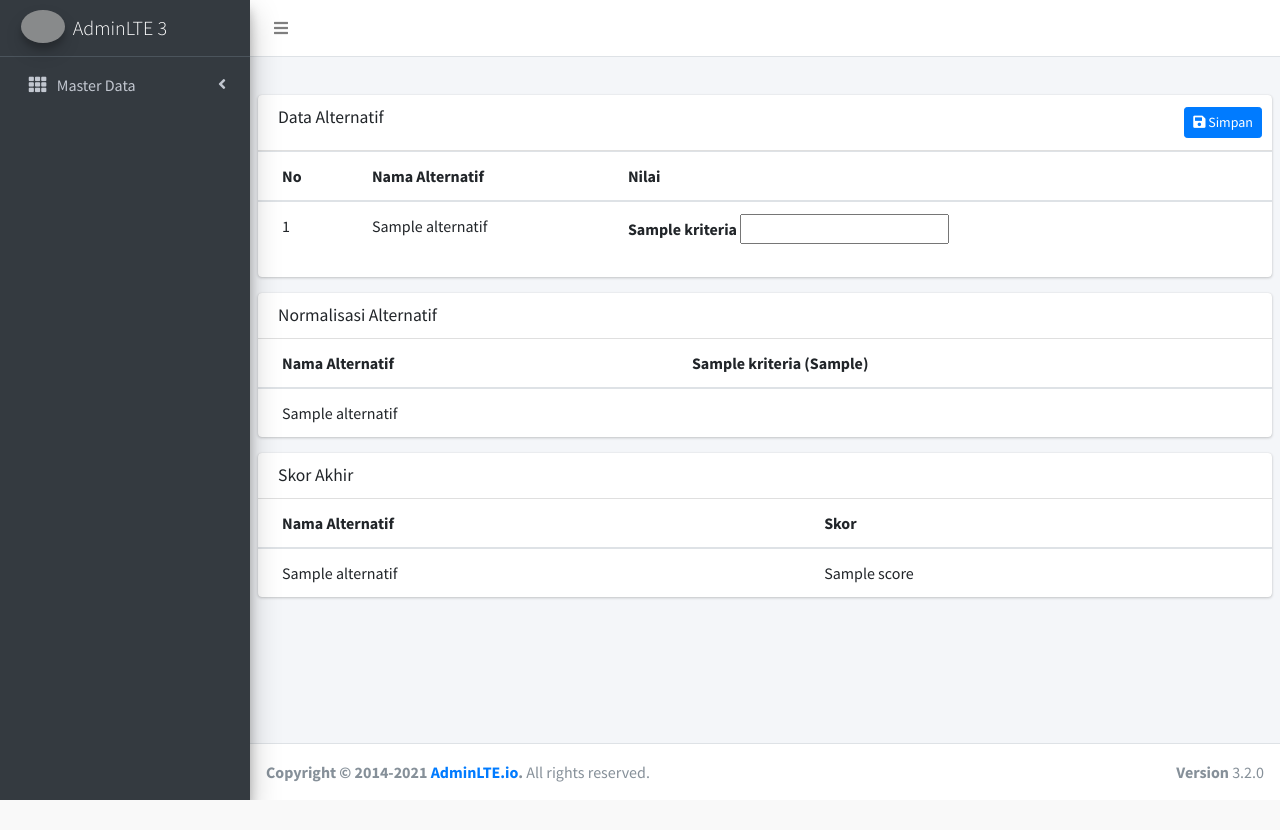
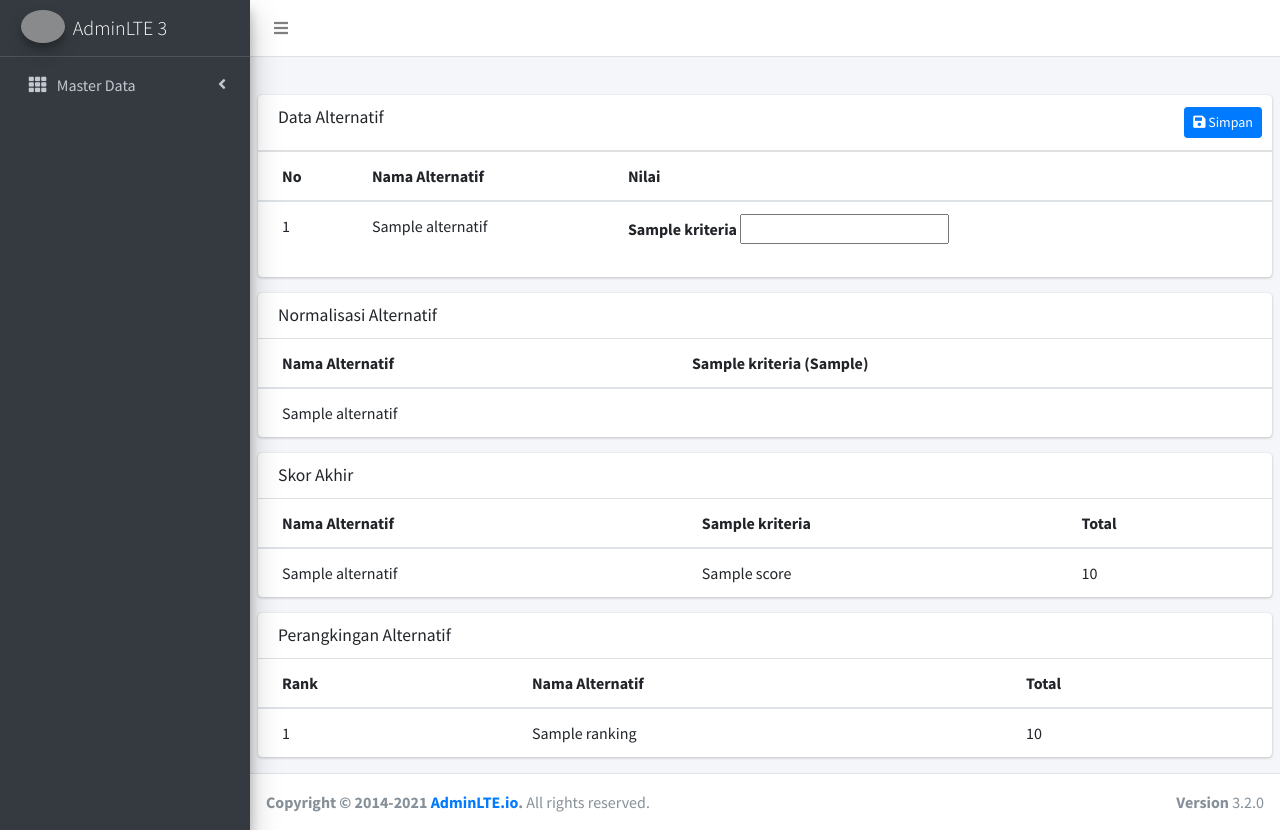
Before and after one commit to qolbiadi14/project_spk, a CodeIgniter 4 app: the page made by app/Views/perangkingan_alternatif_view.php in a window 1280 px wide. Before the commit the page ends 800 px from the top, so only its background shows below. Run offline with PHP 8.4 and a stand-in for CodeIgniter, Linux system fonts and the light colour scheme; the template is opened without the code that fills it: most values are stand-ins (such as "Sample title", 1, 10 or a date in 2020); some libraries are stand-ins or nearby versions; grey boxes are pictures that could not be loaded.

Commit message:
pembenahan perhitungan perangkingan alternatif

```diff
--- a/app/Config/Routes.php
+++ b/app/Config/Routes.php
@@ -25,6 +25,6 @@ $routes->get('/alternatif/delete/(:num)', 'AlternatifController::delete/$1');
 $routes->get('/alternatif/edit/(:num)', 'AlternatifController::edit/$1');
 $routes->post('/alternatif/update/(:num)', 'AlternatifController::update/$1');
 
-$routes->get('/perangkingan-alternatif', 'PerangkinganAlternatifController::index');
+$routes->match(['get', 'post'], '/perangkingan-alternatif', 'PerangkinganAlternatifController::index');
 $routes->post('/perangkingan-alternatif/store', 'PerangkinganAlternatifController::store');
 $routes->get('/perangkingan-alternatif/normalisasi', 'PerangkinganAlternatifController::normalisasi');
--- a/app/Views/perangkingan_alternatif_view.php
+++ b/app/Views/perangkingan_alternatif_view.php
@@ -67,7 +67,7 @@
                             </div>
                             <!-- /.card-header -->
                             <div class="card-body table-responsive p-0">
-                                <form id="nilaiForm" action="<?= base_url('perangkingan-alternatif/store') ?>" method="post">
+                                <form id="nilaiForm" action="<?= base_url('perangkingan-alternatif') ?>" method="post">
                                     <table class="table table-hover text-nowrap">
                                         <thead>
                                             <tr>
@@ -145,14 +145,51 @@
                                     <thead>
                                         <tr>
                                             <th>Nama Alternatif</th>
-                                            <th>Skor</th>
+                                            <?php foreach ($kriteria as $k): ?>
+                                                <th><?= $k['nama_kriteria'] ?></th>
+                                            <?php endforeach; ?>
+                                            <th>Total</th>
                                         </tr>
                                     </thead>
                                     <tbody>
-                                        <?php foreach ($scores as $id_alternatif => $score): ?>
+                                        <?php foreach ($scores as $id_alternatif => $values): ?>
                                             <tr>
                                                 <td><?= $alternatif[array_search($id_alternatif, array_column($alternatif, 'id_alternatif'))]['nama_alternatif'] ?></td>
-                                                <td><?= $score ?></td>
+                                                <?php foreach ($values as $id_kriteria => $score): ?>
+                                                    <?php if ($id_kriteria !== 'total'): ?>
+                                                        <td><?= $score ?></td>
+                                                    <?php endif; ?>
+                                                <?php endforeach; ?>
+                                                <td><?= $values['total'] ?></td>
+                                            </tr>
+                                        <?php endforeach; ?>
+                                    </tbody>
+                                </table>
+                            </div>
+                            <!-- /.card-body -->
+                        </div>
+                        <!-- /.card -->
+
+                        <div class="card">
+                            <div class="card-header">
+                                <h3 class="card-title">Perangkingan Alternatif</h3>
+                            </div>
+                            <!-- /.card-header -->
+                            <div class="card-body table-responsive p-0">
+                                <table class="table table-hover text-nowrap">
+                                    <thead>
+                                        <tr>
+                                            <th>Rank</th>
+                                            <th>Nama Alternatif</th>
+                                            <th>Total</th>
+                                        </tr>
+                                    </thead>
+                                    <tbody>
+                                        <?php foreach ($ranking as $index => $rank): ?>
+                                            <tr>
+                                                <td><?= $index + 1 ?></td>
+                                                <td><?= $rank['nama_alternatif'] ?></td>
+                                                <td><?= $rank['total'] ?></td>
                                             </tr>
                                         <?php endforeach; ?>
                                     </tbody>
```
Also changed, not shown: app/Controllers/PerangkinganAlternatifController.php (+69 -13 lines).
